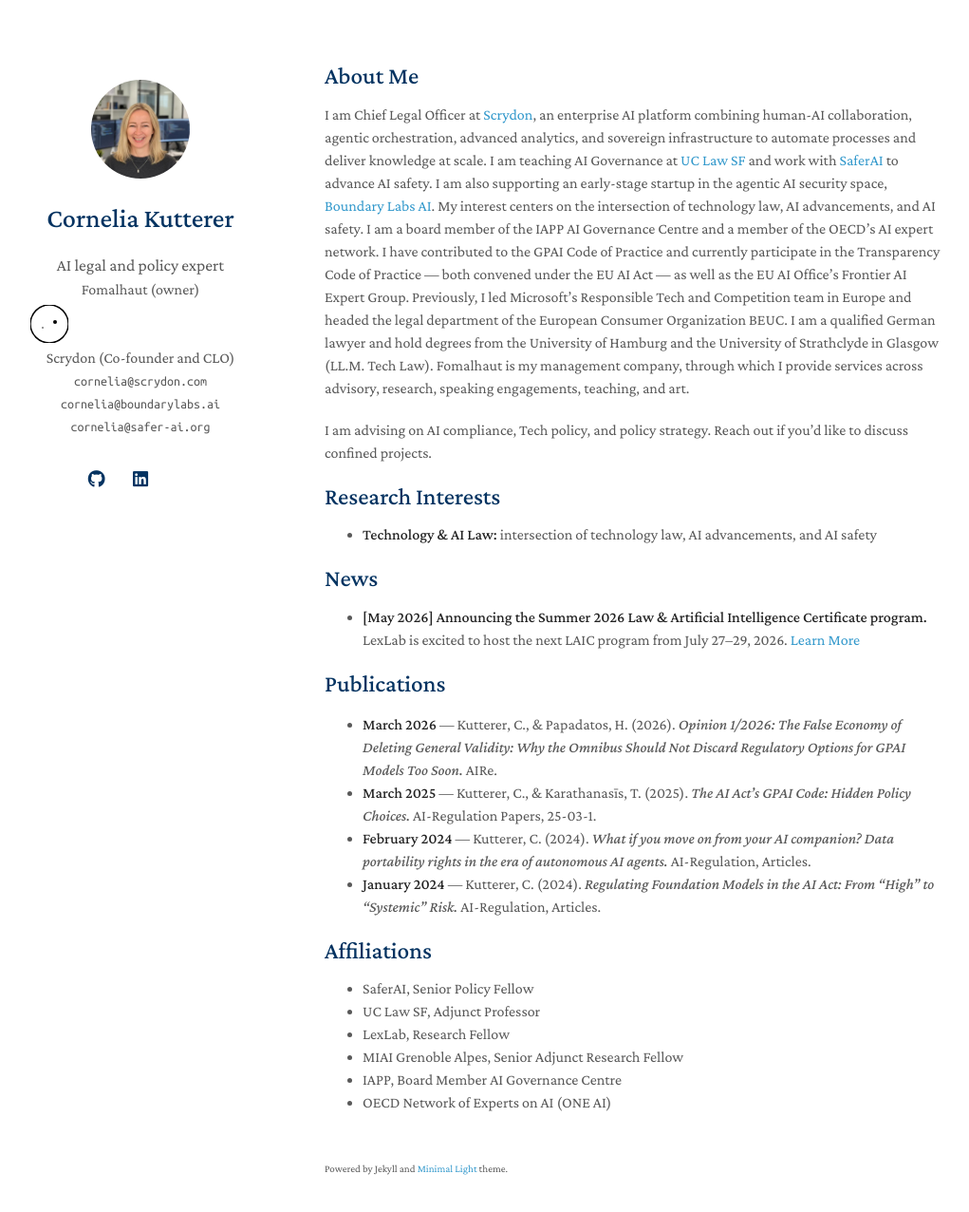
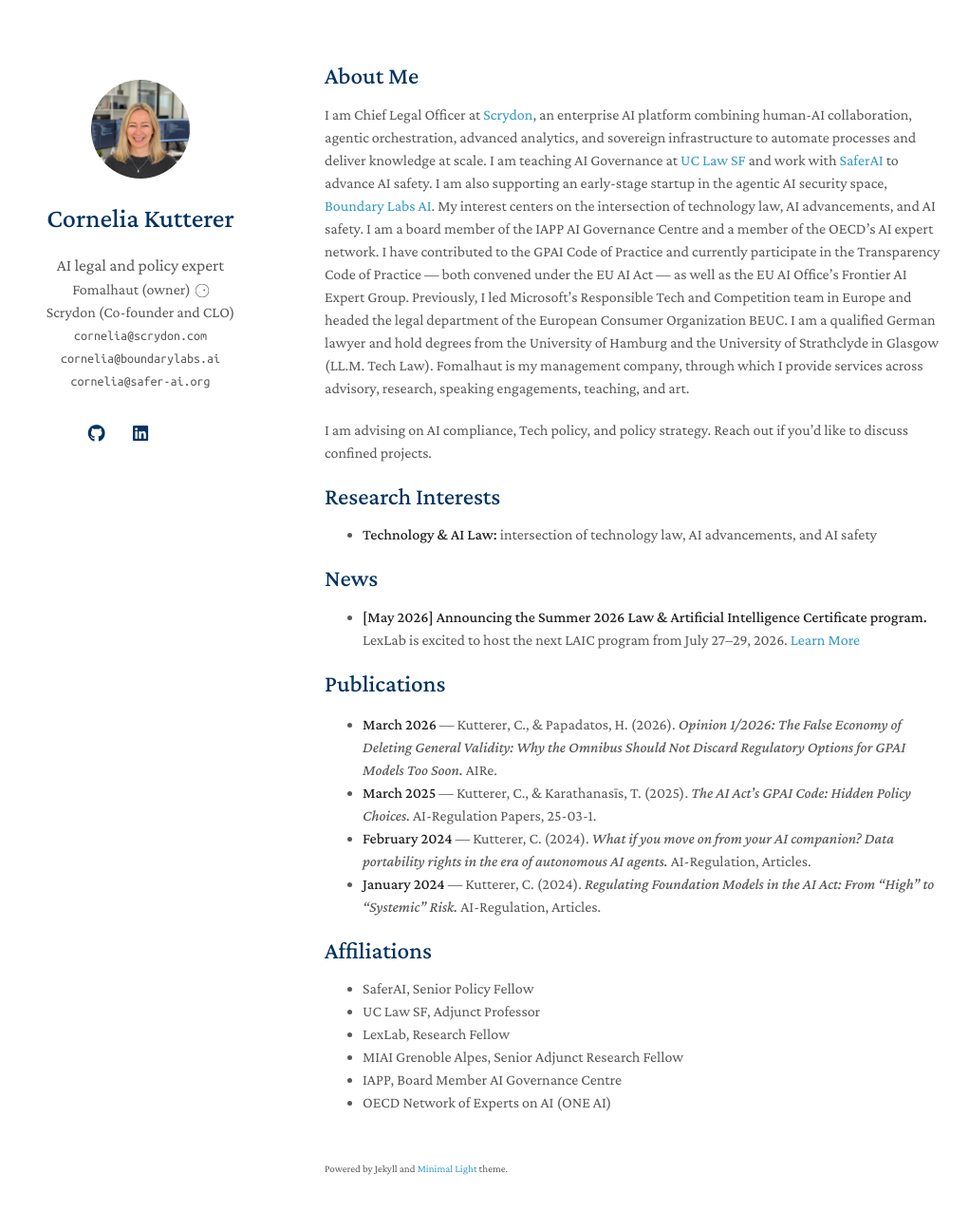
Before and after one commit to Fomalhautck/fomalhautck.github.io, a Jekyll site: the page built from index.md, in a window 1280 px wide and 1311 px high. Shown: the top 1276 px of the window at 95% size, without its empty margins (128-1149 px from the left). Built offline with Jekyll 4.4.1, drawn with Linux system fonts in a browser that asks for light colours; a style sheet for code colours, icons or effects is not loaded; our own code applies the rules of GitHub Pages for plain Markdown files.

Commit message:
Revert Fomalhaut monogram to inline size next to affiliation
Co-Authored-By: Claude Opus 4.7 (1M context) <noreply@anthropic.com>

```diff
--- a/_layouts/homepage.html
+++ b/_layouts/homepage.html
@@ -51,8 +51,8 @@
         {% endif %}
         {% if site.affiliation %}
         <a href="{{ site.affiliation_link }}" rel="noopener"><autocolor>{{ site.affiliation }}</autocolor></a>
+        <img src="{{ '/assets/img/fomalhaut_monogram_white.svg' | relative_url }}" alt="Fomalhaut monogram" style="height:0.85em; vertical-align:middle; margin-left:0.15em;" />
         <br>
-        <img src="{{ '/assets/img/fomalhaut_monogram_white.svg' | relative_url }}" alt="Fomalhaut monogram" style="height:2.5em; display:block; margin:0.25em 0;" />
         {% endif %}
         {% if site.affiliation_2 %}
         <a href="{{ site.affiliation_link_2 }}" rel="noopener"><autocolor>{{ site.affiliation_2 }}</autocolor></a>
```
